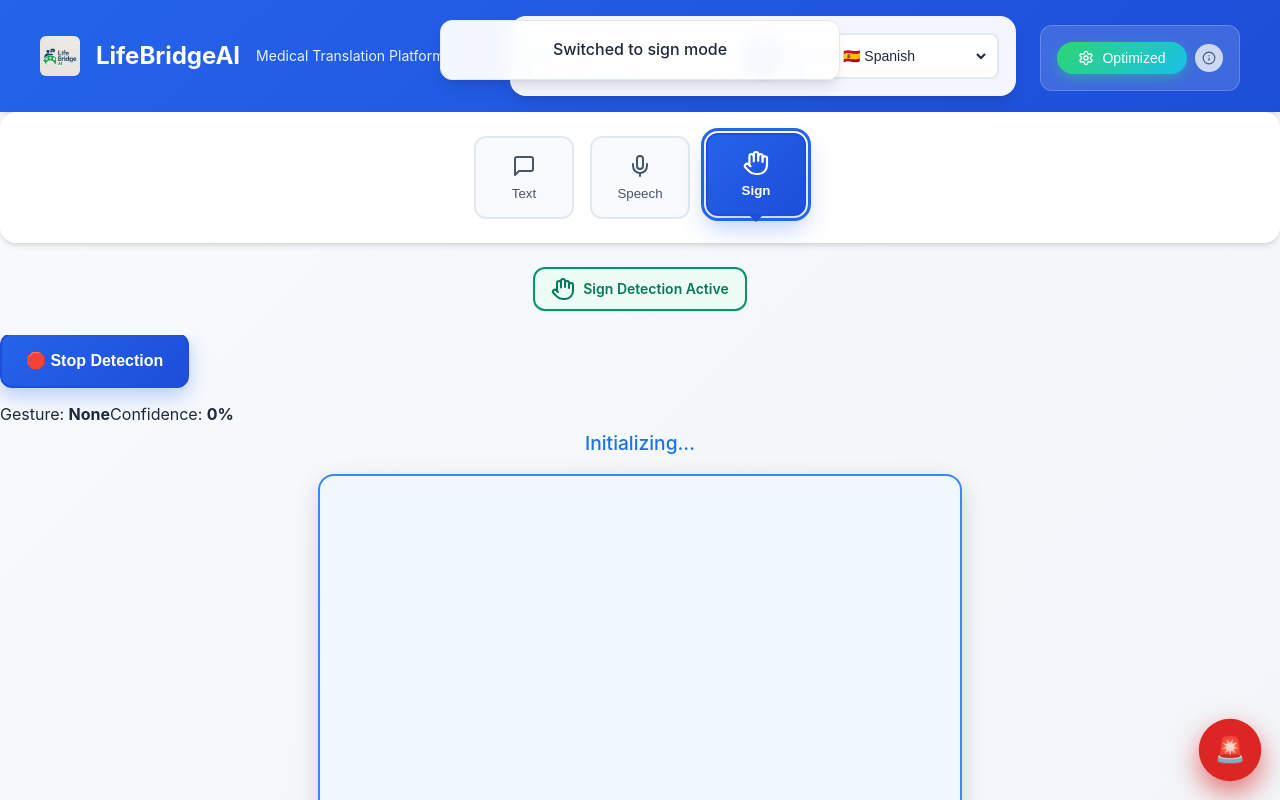
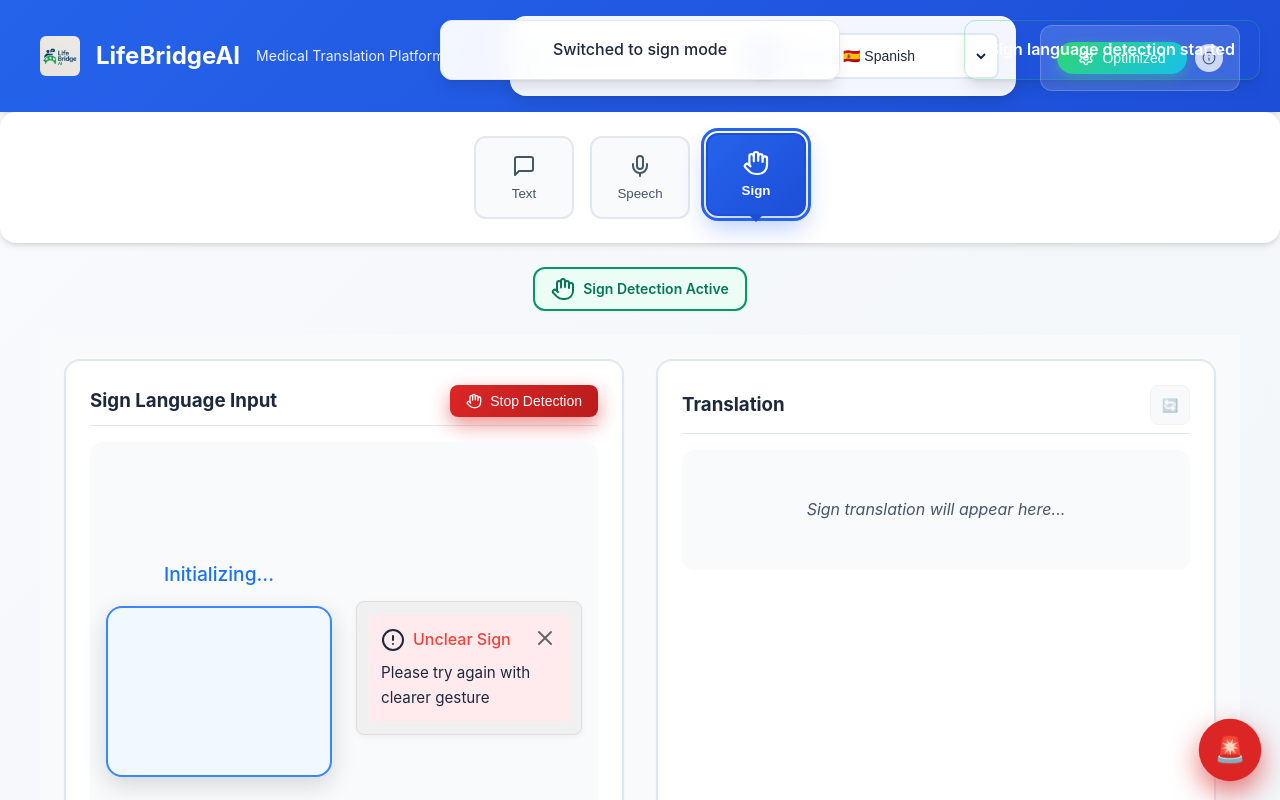
Before and after one commit to 20ns/LifeBridge, a React (Create React App) app in the folder frontend/: page / in a window 1280 px wide. Both pictures are taken after a click on the button "Sign". Shown: the top 800 px of the page. Built offline with nearby package versions, Linux system fonts and the light colour scheme.

Commit message:
improving the UI for the sign

```diff
--- a/frontend/src/components/SignLanguageInterface.tsx
+++ b/frontend/src/components/SignLanguageInterface.tsx
@@ -5,6 +5,7 @@ import SignAnimationPlayer from './SignAnimationPlayer';
 import VisualFeedbackSystem from './VisualFeedbackSystem';
 import GestureGuide from './GestureGuide';
 import { useSignLanguageDetection } from '../hooks/useSignLanguageDetection';
+import './TranslationInterface.css'; // Using shared styles
 
 interface SignLanguageInterfaceProps {
   onTranslationRequest: (text: string, context: string) => void;
@@ -42,9 +43,28 @@ const SignLanguageInterface = forwardRef<SignLanguageInterfaceHandle, SignLangua
     getDetectionStats,
     isEmergencyDetected
   } = useSignLanguageDetection();
+
+  // Alert system state
+  const [alertMessage, setAlertMessage] = useState<string>('');
+  const [alertType, setAlertType] = useState<'success' | 'error' | 'warning' | 'info'>('info');
+
   const [lastTranslationTime, setLastTranslationTime] = useState(0);
 
   const prevPropsRef = useRef<SignLanguageInterfaceProps | undefined>(undefined);
+
+  // Alert system functions
+  const showAlert = (message: string, type: 'success' | 'error' | 'warning' | 'info' = 'info') => {
+    setAlertMessage(message);
+    setAlertType(type);
+    setTimeout(() => setAlertMessage(''), 4000); // Auto-hide after 4 seconds
+  };
+
+  // Show success alert when translation completes
+  useEffect(() => {
+    if (translatedText && isTranslating === false) {
+      showAlert('✅ Translation completed successfully!', 'success');
+    }
+  }, [translatedText, isTranslating]);
 
   // Create feedback data object
   const feedbackData = {
@@ -57,11 +77,11 @@ const SignLanguageInterface = forwardRef<SignLanguageInterfaceHandle, SignLangua
   useEffect(() => {
     // Removed auto-translate for cleaner UI - translation happens on-demand
   }, [currentText, isTranslating, lastTranslationTime, getTextForTranslation, getMedicalContext, onTranslationRequest]);
-
   // Emergency detection
   useEffect(() => {
     if (isEmergencyDetected()) {
       const emergencyText = getTextForTranslation();
+      showAlert('🚨 Emergency sign detected!', 'error');
       onEmergencyDetected(emergencyText);
     }
   }, [detectedSigns, isEmergencyDetected, getTextForTranslation, onEmergencyDetected]);
@@ -71,57 +91,56 @@ const SignLanguageInterface = forwardRef<SignLanguageInterfaceHandle, SignLangua
     const medicalContext = getMedicalContext();
 
     if (textToTranslate) {
+      showAlert('Translating sign language...', 'info');
       onTranslationRequest(textToTranslate, medicalContext);
       setLastTranslationTime(Date.now());
+    } else {
+      showAlert('No signs detected to translate', 'warning');
     }
   };
 
+  // Enhanced start/stop detection functions with alerts
+  const handleStartDetection = () => {
+    startDetection();
+    showAlert('Sign language detection started', 'success');
+  };
+
+  const handleStopDetection = () => {
+    stopDetection();
+    showAlert('Sign language detection stopped', 'info');
+  };
+
   const detectionStats = getDetectionStats();
-
   // Expose methods via ref
   useImperativeHandle(ref, () => ({
     triggerStartDetection: () => {
       if (!isActive) {
-        startDetection();
+        handleStartDetection();
       }
     },
     triggerStopDetection: () => {
       if (isActive) {
-        stopDetection();
+        handleStopDetection();
       }
     },
     isDetectionActive: () => isActive
-  }));  return (
-    <div className="sign-interface-wrapper">
-      {/* Control Header */}
-      <div className="sign-control-bar">
-        <button
-          onClick={isActive ? stopDetection : startDetection}
-          className={`sign-control-btn ${isActive ? 'active' : ''}`}
+  }));return (
+    <div className="translation-interface">
+      <div className="translation-layout">
+        {/* Input Section - Sign Detection */}
+        <div className="input-section">        <div className="section-header">
+          <h3>Sign Language Input</h3><button
+            onClick={isActive ? handleStopDetection : handleStartDetection}
+            className={`start-recording-button ${isActive ? 'recording' : ''}`}
+            title={isActive ? 'Stop Detection' : 'Start Detection'}
           >
-          {isActive ? '🛑 Stop Detection' : '▶️ Start Detection'}
+            <Hand size={16} />
+            {isActive ? 'Stop Detection' : 'Start Detection'}
           </button>
-
-        {/* Status indicators */}
-        {isActive && (
-          <div className="status-indicators">
-            <span className="status-item">
-              Gesture: <strong>{feedbackData.currentGesture || 'None'}</strong>
-            </span>
-            <span className="status-item">
-              Confidence: <strong className={`confidence-${confidenceScore > 70 ? 'good' : 'low'}`}>
-                {Math.round(confidenceScore)}%
-              </strong>
-            </span>
-            {feedbackData.isEmergency && (
-              <span className="emergency-status">🚨 Emergency Detected</span>
-            )}
-          </div>
-        )}
         </div>
 
-      {/* Main Content */}
-      <div className="sign-main-content">
+        {/* Main Detection Area */}
+        <div className="sign-detection-area">
           {isActive ? (
             <div className="detection-layout">
               <div className="detection-side">
@@ -152,18 +171,65 @@ const SignLanguageInterface = forwardRef<SignLanguageInterfaceHandle, SignLangua
           )}
         </div>
 
-      {/* Translation Result */}
-      {translatedText && (
-        <div className="translation-display">
-          <div className="translation-label">Translation:</div>
-          <div className="translation-output">{translatedText}</div>
+        {/* Status indicators */}
+        {isActive && (
+          <div className="status-indicators">
+            <span className="status-item">
+              Gesture: <strong>{feedbackData.currentGesture || 'None'}</strong>
+            </span>
+            <span className="status-item">
+              Confidence: <strong className={`confidence-${confidenceScore > 70 ? 'good' : 'low'}`}>
+                {Math.round(confidenceScore)}%
+              </strong>
+            </span>
+            {feedbackData.isEmergency && (
+              <span className="emergency-status">🚨 Emergency Detected</span>
+            )}
+          </div>
+        )}
+
+        <div className="input-actions">
           <button
             onClick={handleManualTranslate}
-            className="retranslate-btn"
-            disabled={isTranslating}
+            className="translate-button"
+            disabled={!currentText.trim() || isTranslating}
+          >
+            {isTranslating ? 'Translating...' : 'Translate Signs'}
+          </button>
+        </div>
+      </div>
+
+      {/* Output Section - Translation */}
+      <div className="output-section">
+        <div className="section-header">
+          <h3>Translation</h3>
+          <div className="output-controls">
+            <button
+              onClick={handleManualTranslate}
+              className="control-button"
+              title="Retranslate signs"
+              disabled={isTranslating || !currentText.trim()}
             >
               {isTranslating ? '...' : '🔄'}
             </button>
+          </div>
+        </div>
+          <div className={`translation-output ${!translatedText ? 'empty' : ''}`}>
+          {isTranslating ? (
+            <div className="translation-loading">
+              <div className="spinner"></div>
+              <span>Translating signs...</span>
+            </div>
+          ) : (
+            <p>{translatedText || 'Sign translation will appear here...'}</p>
+          )}        </div>
+      </div>
+    </div>
+
+    {/* Alert system */}
+    {alertMessage && (
+      <div className={`sign-alert ${alertType}`}>
+        {alertMessage}
       </div>
     )}
     </div>
--- a/frontend/src/components/TranslationInterface.css
+++ b/frontend/src/components/TranslationInterface.css
@@ -1146,3 +1146,181 @@
   background: rgba(254, 242, 242, 0.5);
   border: 1px solid var(--accent-red);
 }
+
+/* Sign Language Interface Styles - Following Translation Interface Design Language */
+.sign-detection-area {
+  min-height: 450px;
+  padding: var(--spacing-md);
+  background: var(--bg-secondary);
+  border-radius: var(--radius-lg);
+  position: relative;
+}
+
+.detection-layout {
+  display: grid;
+  grid-template-columns: 1fr 1fr;
+  gap: var(--spacing-lg);
+  height: 100%;
+  min-height: 420px;
+}
+
+.detection-side, .feedback-side {
+  display: flex;
+  flex-direction: column;
+  justify-content: center;
+  align-items: center;
+}
+
+.waiting-state {
+  display: flex;
+  flex-direction: column;
+  align-items: center;
+  justify-content: center;
+  height: 420px;
+  color: var(--text-secondary);
+  text-align: center;
+}
+
+.waiting-state h3 {
+  margin: var(--spacing-md) 0 var(--spacing-sm) 0;
+  color: var(--text-primary);
+  font-size: var(--font-size-lg);
+  font-weight: 600;
+}
+
+.waiting-state p {
+  margin: 0;
+  font-size: var(--font-size-base);
+  opacity: 0.8;
+}
+
+/* Alert system for sign language interface */
+.sign-alert {
+  position: fixed;
+  top: 20px;
+  right: 20px;
+  z-index: 1000;
+  padding: var(--spacing-md) var(--spacing-lg);
+  border-radius: var(--radius-lg);
+  font-weight: 600;
+  font-size: var(--font-size-base);
+  box-shadow: var(--shadow-lg);
+  max-width: 400px;
+  animation: slideInFromRight 0.3s ease-out;
+}
+
+.sign-alert.success {
+  background: var(--success-green);
+  color: white;
+  border: 1px solid rgba(34, 197, 94, 0.3);
+}
+
+.sign-alert.error {
+  background: var(--accent-red);
+  color: white;
+  border: 1px solid rgba(239, 68, 68, 0.3);
+}
+
+.sign-alert.warning {
+  background: var(--warning-orange);
+  color: white;
+  border: 1px solid rgba(249, 115, 22, 0.3);
+}
+
+.sign-alert.info {
+  background: var(--primary-blue);
+  color: white;
+  border: 1px solid rgba(59, 130, 246, 0.3);
+}
+
+@keyframes slideInFromRight {
+  from {
+    transform: translateX(100%);
+    opacity: 0;
+  }
+  to {
+    transform: translateX(0);
+    opacity: 1;
+  }
+}
+
+/* Status indicators for sign language */
+.status-indicators {
+  display: flex;
+  flex-wrap: wrap;
+  gap: var(--spacing-md);
+  padding: var(--spacing-sm) 0;
+  margin-bottom: var(--spacing-md);
+  border-top: 1px solid var(--border-light);
+  padding-top: var(--spacing-md);
+}
+
+.status-item {
+  font-size: var(--font-size-sm);
+  color: var(--text-secondary);
+  background: var(--bg-tertiary);
+  padding: var(--spacing-xs) var(--spacing-sm);
+  border-radius: var(--radius-md);
+}
+
+.confidence-good {
+  color: var(--success-green) !important;
+  font-weight: 600;
+}
+
+.confidence-low {
+  color: var(--warning-orange) !important;
+  font-weight: 600;
+}
+
+.emergency-status {
+  background: rgba(254, 242, 242, 0.8) !important;
+  color: var(--accent-red) !important;
+  font-weight: 600;
+  border: 1px solid var(--accent-red);
+  animation: pulse 2s ease-in-out infinite;
+}
+
+@keyframes pulse {
+  0%, 100% { opacity: 1; }
+  50% { opacity: 0.7; }
+}
+
+/* Responsive design for sign language interface */
+@media (max-width: 768px) {
+  .detection-layout {
+    grid-template-columns: 1fr;
+    gap: var(--spacing-md);
+    min-height: 500px;
+  }
+
+  .sign-detection-area {
+    min-height: 400px;
+    padding: var(--spacing-md);
+  }
+
+  .waiting-state {
+    height: 350px;
+  }
+
+  .status-indicators {
+    flex-direction: column;
+    gap: var(--spacing-sm);
+  }
+}
+
+/* Emergency mode for sign language */
+.emergency-mode .sign-detection-area {
+  border-left: 4px solid var(--accent-red);
+  background: rgba(254, 242, 242, 0.1);
+}
+
+.emergency-mode .waiting-state {
+  background: rgba(254, 242, 242, 0.05);
+  border: 1px solid var(--accent-red);
+  border-radius: var(--radius-md);
+}
+
+.emergency-mode .waiting-state h3 {
+  color: var(--accent-red);
+}
```
Lines whose indentation alone changed are shown as unchanged.
